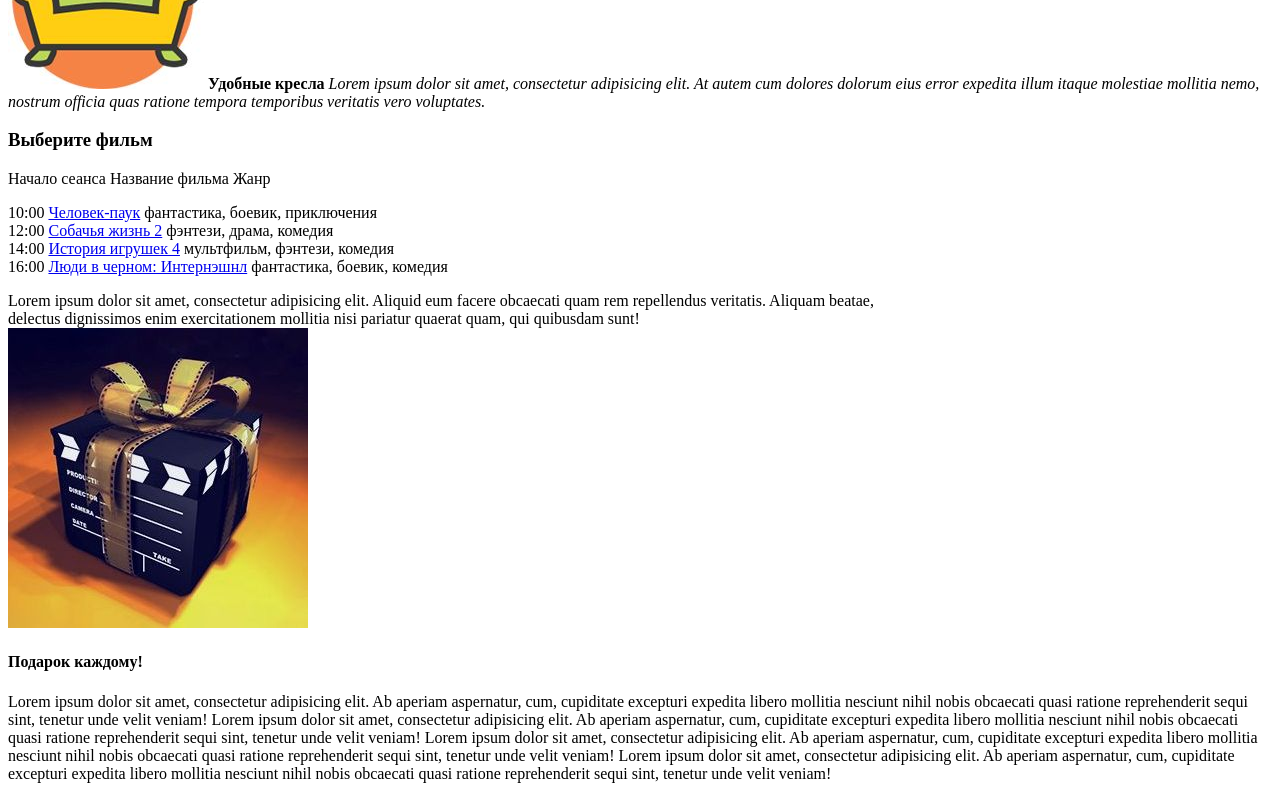
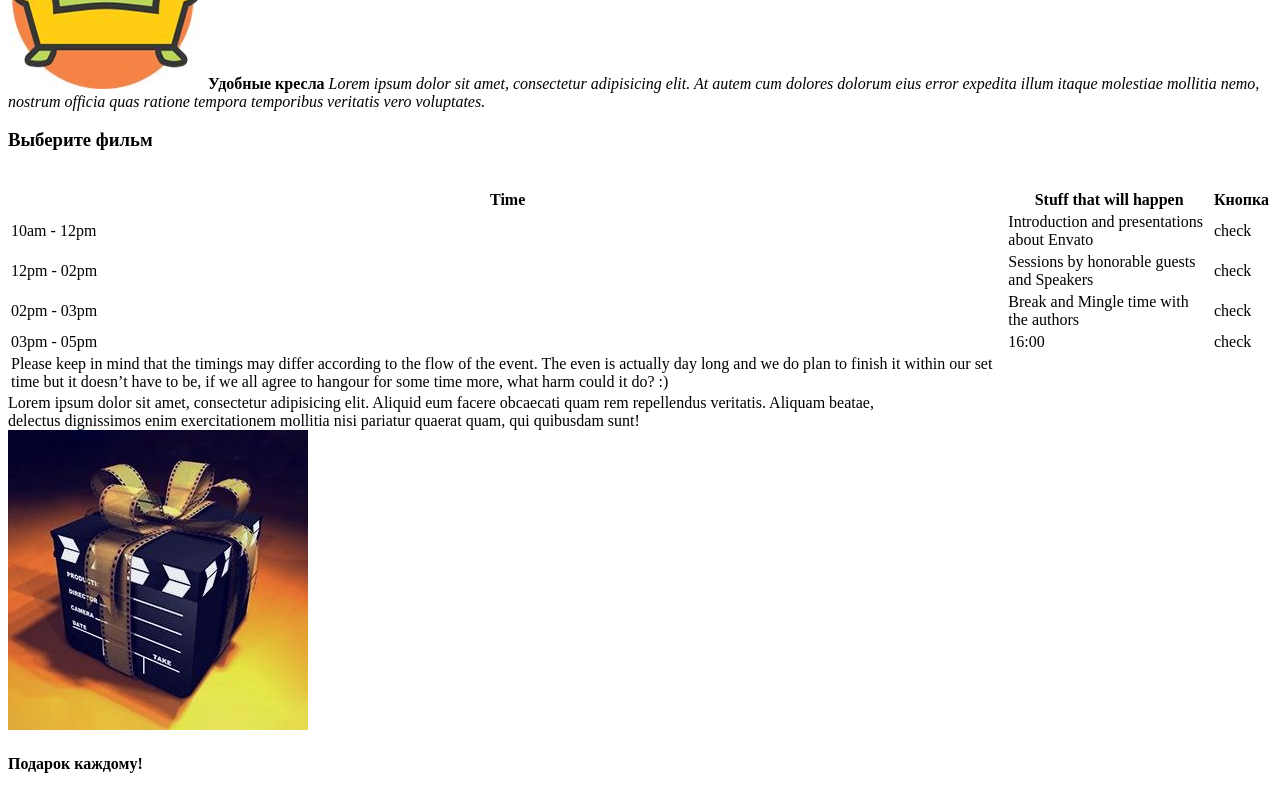
Before and after one commit to Alex-J21/cinema, a plain HTML site: page index.html in a window 1280 px wide. Shown: the part 800-1592 px from the top of the page. Drawn offline with Linux system fonts and the light colour scheme.

Commit message:
добавлена таблица

```diff
--- a/index.html
+++ b/index.html
@@ -117,21 +117,54 @@
         </div>
     </div>
     <!---третья--->
+    <section>
     <div>
         <div>
             <h3>Выберите фильм</h3>
-            <p>Начало сеанса Название фильма Жанр</p>
-            <p>
-                10:00 <a href="https://www.kinopoisk.ru/film/1008445/" target="_blank"
-                    title="Кинопоиск">Человек-паук</a> фантастика, боевик, приключения<br />
-                12:00 <a href="https://www.kinopoisk.ru/film/1122114/" target="_blank" title="Кинопоиск">Собачья жизнь
-                    2</a> фэнтези, драма, комедия<br />
-                14:00 <a href="https://www.kinopoisk.ru/film/846824/" target="_blank" title="Кинопоиск">История игрушек
-                    4</a> мультфильм, фэнтези, комедия<br />
-                16:00 <a href="https://www.kinopoisk.ru/film/693730/" target="_blank" title="Кинопоиск">Люди в черном:
-                    Интернэшнл</a> фантастика, боевик, комедия<br />
-            </p>
+            <table class="movie-list__table">
+            </table>
         </div>
+        <br>
+        <table>
+            <thead>
+                <tr>
+                    <th>Time</th>
+                    <th>Stuff that will happen</th>
+                    <th>Кнопка</th>
+                </tr>
+            </thead>
+            <tbody>
+                <tr>
+                    <td>10am - 12pm</td>
+                    <td>Introduction and presentations about Envato</td>
+                    <td>check</td>
+                </tr>
+                <tr>
+                    <td>12pm - 02pm</td>
+                    <td>Sessions by honorable guests and Speakers</td>
+                    <td>check</td>
+                </tr>
+                <tr>
+                    <td>02pm - 03pm</td>
+                    <td>Break and Mingle time with the authors</td>
+                    <td>check</td>
+                </tr>
+                <tr>
+                    <td>03pm - 05pm</td>
+                    <td>16:00</td>
+                    <td>check</td>
+                </tr>
+                </tbody>
+                <tfoot>
+                <tr>
+                    <td>
+                        Please keep in mind that the timings may differ according to the flow of the event. The even is actually day long and we do plan to finish it within our set time but it doesn’t have to be, if we all agree to hangour for some time more, what harm could it do? :)
+                    </td>
+                </tr>
+            </tfoot>
+        </table>
+    </div>
+</section>
         <div>
             Lorem ipsum dolor sit amet, consectetur adipisicing elit. Aliquid eum facere obcaecati quam rem repellendus
             veritatis. Aliquam beatae,<br /> delectus dignissimos enim exercitationem mollitia nisi pariatur quaerat
@@ -170,7 +203,7 @@
             <img src="img/mov1.jpg" alt="Человек-Паук" title="Человек Паук">
         </div>
         <div>
-            <img src="mov2.jpg" alt="Собачья жизнь 2" title="Собачья жизнь ">
+            <img src="img/mov2.jpg" alt="Собачья жизнь 2" title="Собачья жизнь ">
         </div>
         <div>
             <img src="img/mov3.jpg" alt="Люди в черном: Интернэшнл" title="Люди в черном">
```
